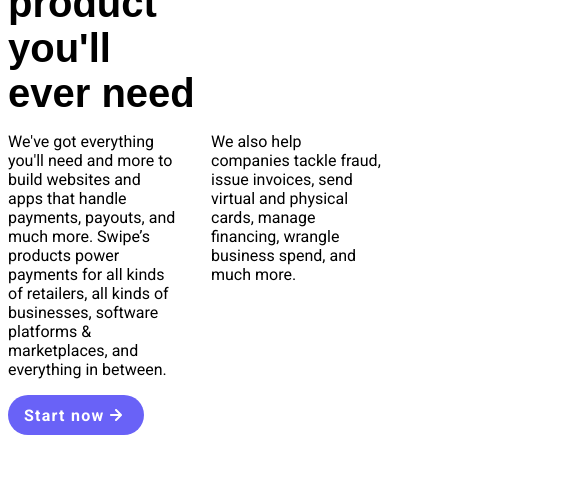
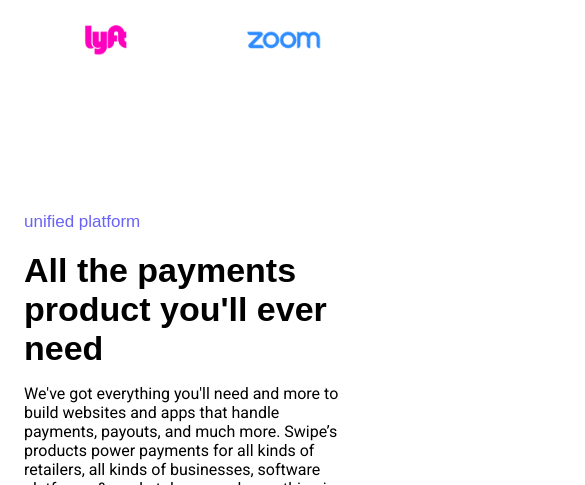
Before and after one commit to EshrakRahman/swift-mega-project, a plain HTML site: page index.html in a window 390 px wide. Shown: the part 1515-2000 px from the top of the page, 585 px wide, since content can reach past the window. Drawn offline with Linux system fonts and the light colour scheme; a web font is replaced by a local one.

Commit message:
Integration and global section responsive done

```diff
--- a/index.css
+++ b/index.css
@@ -759,3 +759,85 @@ main {
     font-size: var(--h6-size);
     font-weight: 700;
 }
+
+/* Responsive css */
+
+@media screen and (max-width: 1144px){
+    .section-container {
+        padding: 0 var(--spacing-md);
+    }
+
+}
+
+@media screen and (max-width: 850px){
+    .partners-grid img{
+        width: 100%;
+        height: auto;
+    }
+/*    Integration section */
+    .integrations-section .col-right {
+        width: 40%;
+    }
+    .integrations-section .col-left {
+        width: 60%;
+    }
+}
+
+/* Tablet size */
+
+@media only screen and (max-width: 786px) {
+    :root {
+        --h1-size: 64px;
+        --h1-height: 72px;
+        --h3-size: 34px;
+    }
+
+
+    /* Unified platform section */
+    .unified-platform h2 {
+        width: 100%;
+    }
+
+/*    Integration section */
+    .integrations-section .card-container {
+        flex-direction: column;
+    }
+
+    .integrations-section .card-container .card {
+        width: 100%;
+    }
+
+}
+
+/* Mobile size */
+
+@media only screen and (max-width: 550px) {
+
+    .two-column {
+        flex-direction: column;
+    }
+    .two-column .col-left {
+        width: 100%;
+    }
+    .two-column .col-right {
+        width: 100%;
+        padding: 0;
+    }
+
+
+    .partners-grid {
+        grid-template-columns: 1fr 1fr;
+    }
+
+/*    Integration section */
+    .integrations-section .col-right {
+        display: none;
+    }
+
+}
+
+html, body {
+    width: 100%;
+    overflow-x: hidden;
+    position: relative;
+}
```
